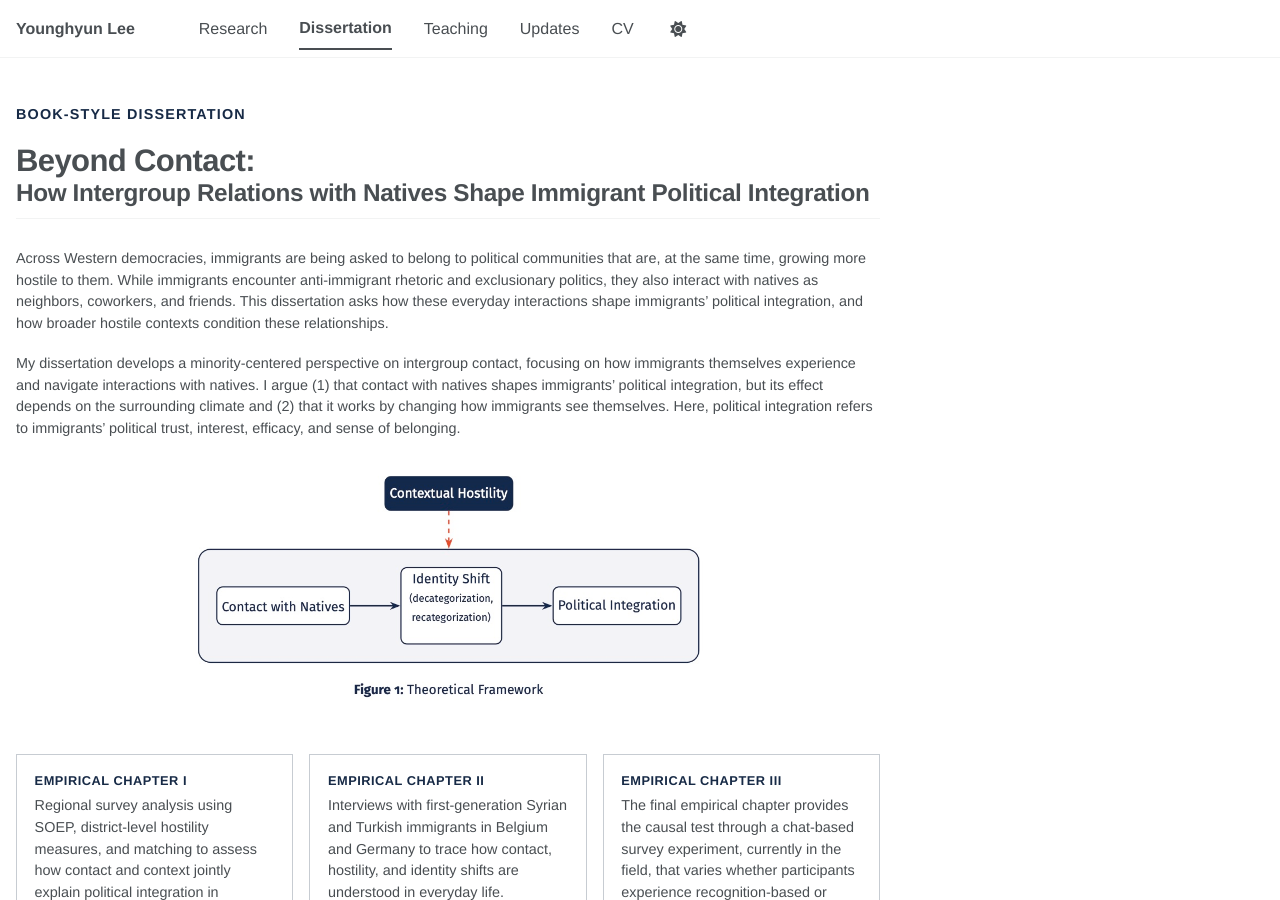
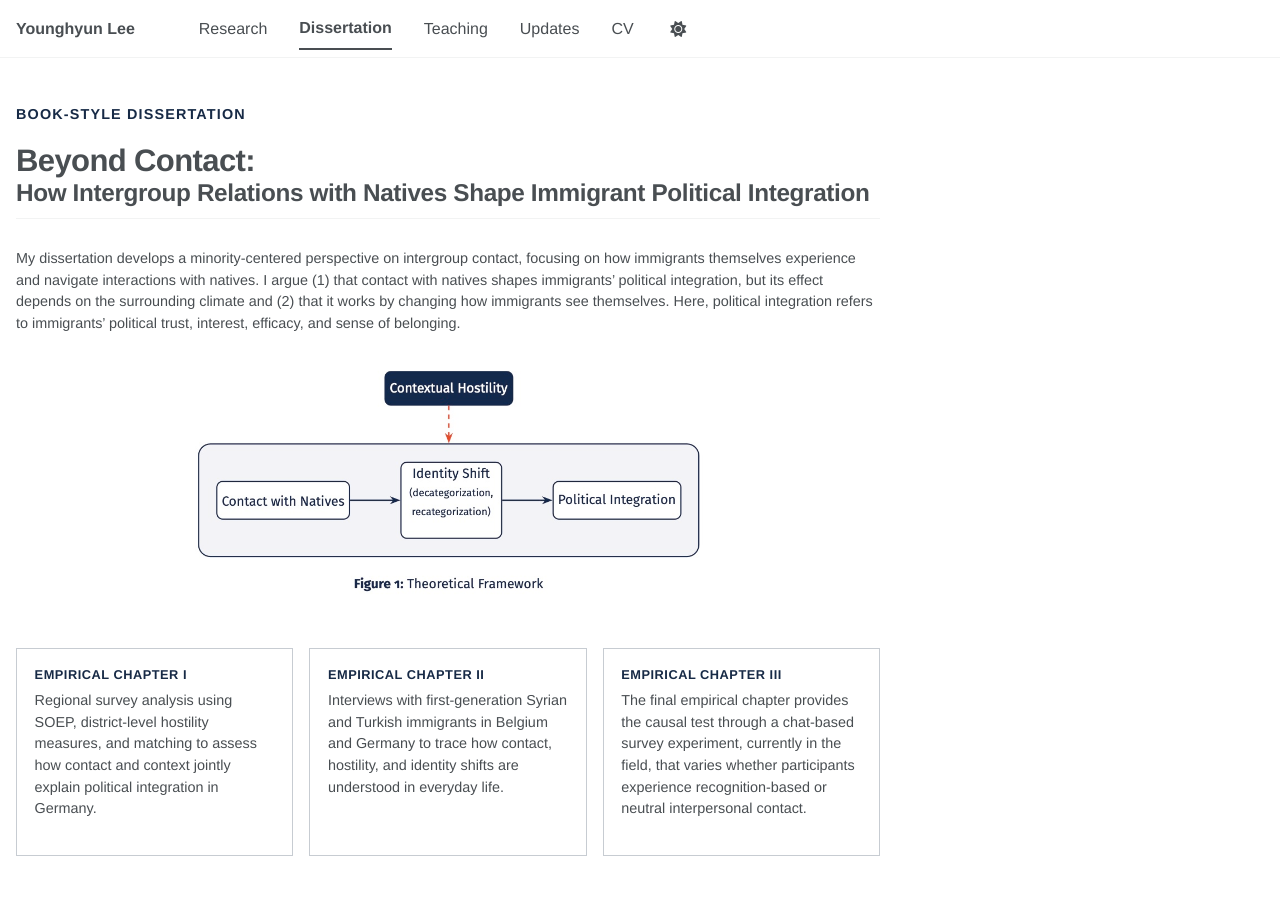
Before and after one commit to younghyunlee52/Website, a Jekyll site: the page built from _pages/dissertation.md, in a window 1280 px wide and 900 px high. Built offline with Jekyll 4.4.1, drawn with Linux system fonts in a browser that asks for light colours; a script bundle is joined from its source files by our own code; library files that are not in the unit come from our copies.

Commit message:
Update dissertation.md

```diff
--- a/_pages/dissertation.md
+++ b/_pages/dissertation.md
@@ -13,7 +13,6 @@ page_class: dissertation-page
   <h2 class="dissertation-hero__deck">How Intergroup Relations with Natives Shape Immigrant Political Integration</h2>
 </div>
 
-Across Western democracies, immigrants are being asked to belong to political communities that are, at the same time, growing more hostile to them. While immigrants encounter anti-immigrant rhetoric and exclusionary politics, they also interact with natives as neighbors, coworkers, and friends. This dissertation asks how these everyday interactions shape immigrants' political integration, and how broader hostile contexts condition these relationships.
 
 My dissertation develops a minority-centered perspective on intergroup contact, focusing on how immigrants themselves experience and navigate interactions with natives. I argue (1) that contact with natives shapes immigrants' political integration, but its effect depends on the surrounding climate and (2) that it works by changing how immigrants see themselves. Here, political integration refers to immigrants' political trust, interest, efficacy, and sense of belonging.
 
```
